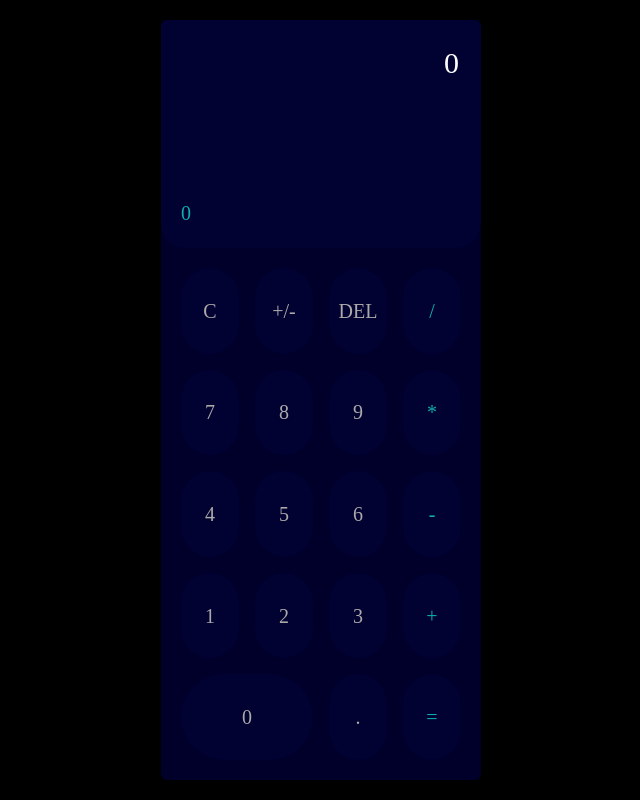
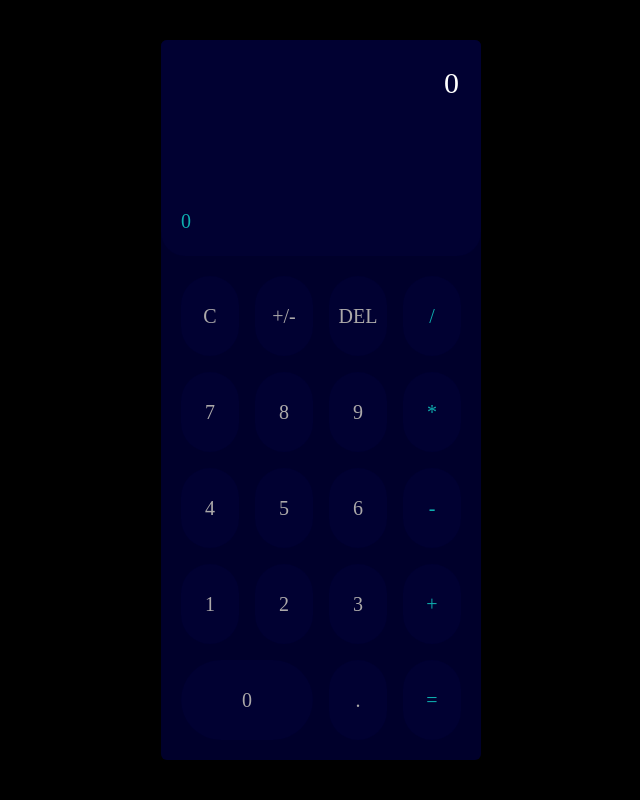
Before and after one commit to akimzzy/calculator, a Vue app: page / in a window 1280 px wide. Shown: the whole page, without its empty margins (319-959 px from the left). Built offline with nearby package versions, Linux system fonts and the light colour scheme.

Commit message:
reduced heigth

```diff
--- a/src/components/Calculator.vue
+++ b/src/components/Calculator.vue
@@ -1,5 +1,5 @@
 <template>
-  <div class="bg-dark w-35 h-9.5v flex flex-col rounded-md overflow-hidden">
+  <div class="bg-dark w-35 h-9v flex flex-col rounded-md overflow-hidden">
     <div class="flex-30 p-5 bg-darkk rounded-b-3xl flex flex-col">
 
       <div class="flex-1 text-white text-right text-3xl overflow-x-auto">{{current}}</div>
--- a/tailwind.config.js
+++ b/tailwind.config.js
@@ -8,7 +8,7 @@ module.exports = {
     extend: {
       height: {
         "12": "10rem",
-        "9.5v": "95vh",
+        "9v": "90vh",
         "10v": "100vh",
       },
       width: {
```
